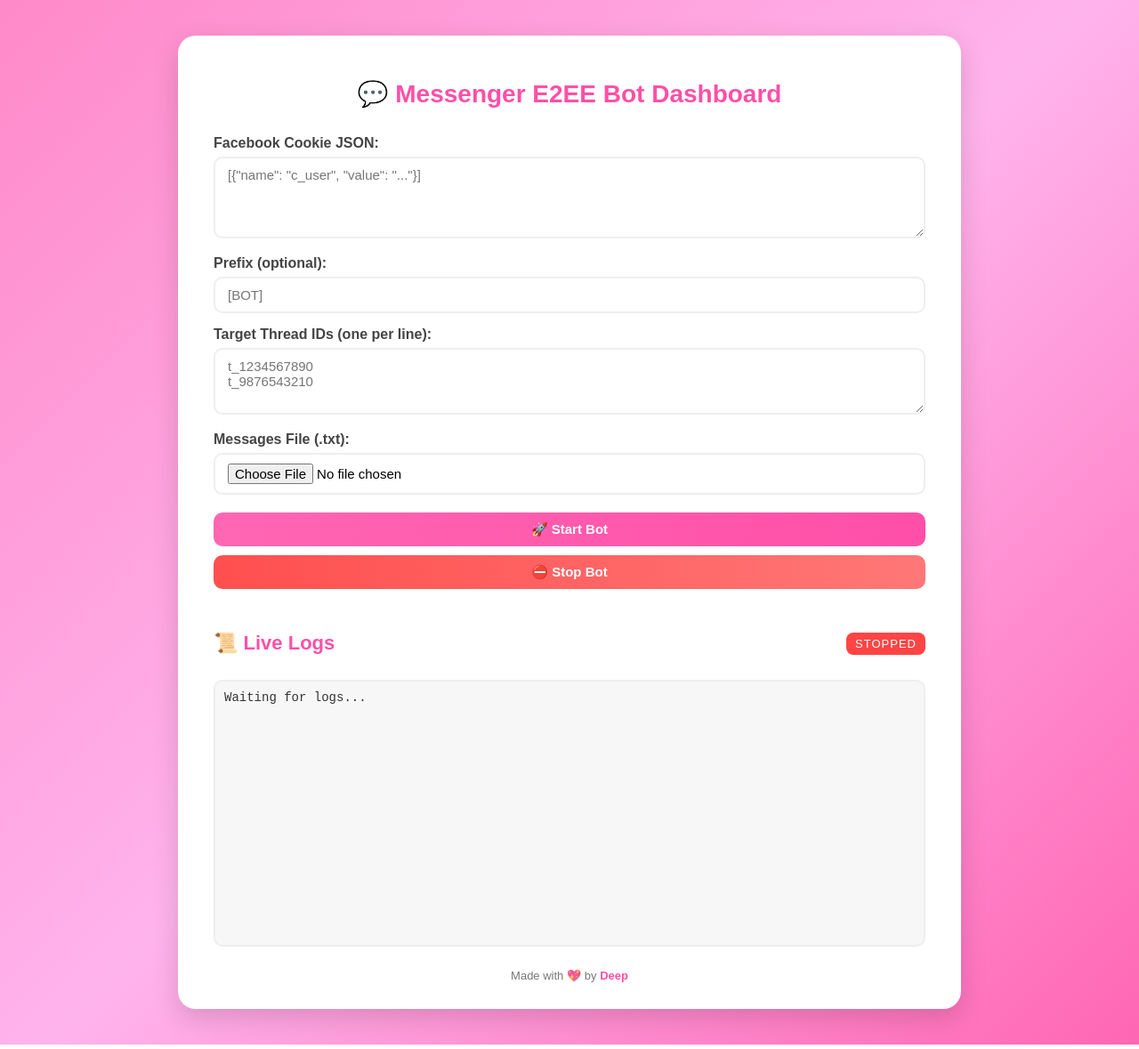
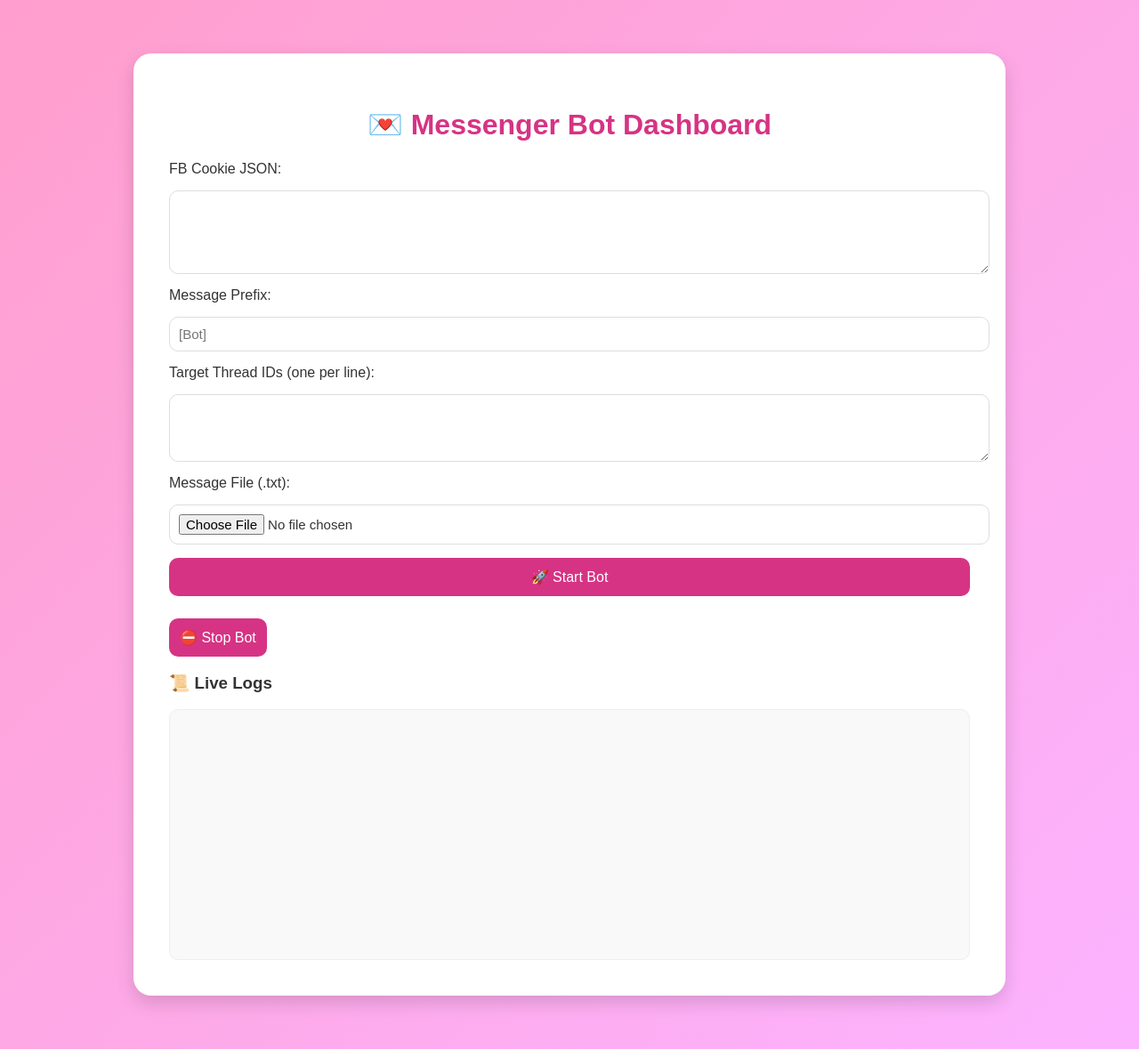
Before and after one commit to 9v1h3r3/TRIPLE-OG, a Flask app: page / in a window 1280 px wide. Shown: the whole page at 89% size. Run offline with Flask 3, Linux system fonts and the light colour scheme; some libraries are stand-ins or nearby versions.

Commit message:
Update index.html

```diff
--- a/templates/index.html
+++ b/templates/index.html
@@ -1,220 +1,115 @@
 <!DOCTYPE html>
 <html lang="en">
 <head>
-  <meta charset="UTF-8" />
-  <meta name="viewport" content="width=device-width, initial-scale=1.0" />
-  <title>Messenger Bot Dashboard</title>
-  <script src="/socket.io/socket.io.js"></script>
-
+  <meta charset="UTF-8">
+  <title>Messenger E2EE Bot Dashboard</title>
+  <script src="https://cdn.socket.io/4.5.4/socket.io.min.js"></script>
   <style>
     body {
+      background: linear-gradient(135deg, #ff9ecd, #fcb3ff);
+      font-family: 'Poppins', sans-serif;
       margin: 0;
-      font-family: "Poppins", sans-serif;
-      background: linear-gradient(135deg, #ff89c9, #ffb3ec, #ff66b3);
-      display: flex;
-      justify-content: center;
-      align-items: flex-start;
-      min-height: 100vh;
-      padding: 40px 10px;
+      padding: 0;
+      color: #333;
     }
-
-    .dashboard {
-      background: #ffffff;
-      width: 100%;
-      max-width: 800px;
+    .container {
+      max-width: 900px;
+      margin: 60px auto;
+      background: white;
       border-radius: 20px;
-      box-shadow: 0 10px 30px rgba(0, 0, 0, 0.15);
-      padding: 30px 40px;
-      animation: fadeIn 0.6s ease;
+      box-shadow: 0 8px 20px rgba(0,0,0,0.15);
+      padding: 40px;
     }
-
-    @keyframes fadeIn {
-      from { opacity: 0; transform: translateY(20px); }
-      to { opacity: 1; transform: translateY(0); }
-    }
-
     h1 {
       text-align: center;
-      color: #ff4fa8;
-      margin-bottom: 30px;
-      font-size: 28px;
+      color: #d63384;
     }
-
-    label {
-      display: block;
-      font-weight: 600;
-      color: #444;
-      margin-top: 15px;
-      margin-bottom: 6px;
+    form {
+      display: flex;
+      flex-direction: column;
+      gap: 15px;
+      margin-bottom: 25px;
     }
-
-    textarea, input, button {
+    textarea, input {
       width: 100%;
-      border: 2px solid #eee;
+      padding: 10px;
       border-radius: 10px;
-      padding: 10px 14px;
+      border: 1px solid #ddd;
       font-size: 15px;
-      font-family: inherit;
-      transition: all 0.2s ease;
-      box-sizing: border-box;
     }
-
-    textarea:focus, input:focus {
-      outline: none;
-      border-color: #ff66b3;
-      box-shadow: 0 0 4px #ff66b3;
+    button {
+      background: #d63384;
+      color: white;
+      border: none;
+      border-radius: 10px;
+      padding: 12px;
+      font-size: 16px;
+      cursor: pointer;
+      transition: 0.2s;
     }
-
-    button {
-      margin-top: 20px;
-      font-weight: 600;
-      background: linear-gradient(90deg, #ff66b3, #ff4fa8);
-      color: white;
-      cursor: pointer;
-      border: none;
-      transition: 0.3s ease;
+    button:hover {
+      background: #c21874;
     }
-
-    button:hover {
-      transform: scale(1.02);
-      box-shadow: 0 0 10px rgba(255, 102, 179, 0.6);
-    }
-
-    #stopBtn {
-      background: linear-gradient(90deg, #ff4f4f, #ff7777);
-      margin-top: 10px;
-    }
-
-    .log-section {
-      margin-top: 30px;
-    }
-
-    .log-header {
-      display: flex;
-      justify-content: space-between;
-      align-items: center;
-      margin-bottom: 10px;
-    }
-
-    .log-header h2 {
-      color: #ff4fa8;
-      font-size: 22px;
-    }
-
-    #status {
-      background: #ccc;
-      color: #fff;
-      padding: 5px 10px;
-      border-radius: 8px;
-      font-size: 13px;
-      text-transform: uppercase;
-      letter-spacing: 1px;
-      transition: background 0.3s;
-    }
-
-    #status.active {
-      background: #00c851;
-    }
-
-    #status.stopped {
-      background: #ff4444;
-    }
-
-    #logs {
-      width: 100%;
-      height: 300px;
-      background: #f7f7f7;
+    .log-box {
+      background: #f9f9f9;
       border-radius: 10px;
-      border: 2px solid #eee;
-      color: #333;
-      font-family: "Courier New", monospace;
-      font-size: 14px;
-      padding: 10px;
+      padding: 15px;
+      height: 250px;
       overflow-y: auto;
+      font-family: monospace;
       white-space: pre-wrap;
-      box-sizing: border-box;
-    }
-
-    footer {
-      text-align: center;
-      margin-top: 25px;
-      font-size: 13px;
-      color: #777;
-    }
-
-    footer span {
-      color: #ff4fa8;
-      font-weight: bold;
+      border: 1px solid #eee;
     }
   </style>
 </head>
-
 <body>
-  <div class="dashboard">
-    <h1>💬 Messenger E2EE Bot Dashboard</h1>
+  <div class="container">
+    <h1>💌 Messenger Bot Dashboard</h1>
 
     <form id="botForm">
-      <label>Facebook Cookie JSON:</label>
-      <textarea id="cookie" name="cookie" rows="4" required placeholder='[{"name": "c_user", "value": "..."}]'></textarea>
+      <label>FB Cookie JSON:</label>
+      <textarea name="cookie" rows="4" required></textarea>
 
-      <label>Prefix (optional):</label>
-      <input type="text" id="prefix" name="prefix" placeholder="[BOT]">
+      <label>Message Prefix:</label>
+      <input type="text" name="prefix" placeholder="[Bot]" required>
 
       <label>Target Thread IDs (one per line):</label>
-      <textarea id="targets" name="targets" rows="3" required placeholder="t_1234567890&#10;t_9876543210"></textarea>
+      <textarea name="targets" rows="3" required></textarea>
 
-      <label>Messages File (.txt):</label>
-      <input type="file" id="messages" name="messages" accept=".txt" required>
+      <label>Message File (.txt):</label>
+      <input type="file" name="messages" accept=".txt" required>
 
       <button type="submit">🚀 Start Bot</button>
     </form>
 
     <button id="stopBtn">⛔ Stop Bot</button>
 
-    <div class="log-section">
-      <div class="log-header">
-        <h2>📜 Live Logs</h2>
-        <div id="status" class="stopped">Stopped</div>
-      </div>
-      <div id="logs">Waiting for logs...</div>
-    </div>
-
-    <footer>
-      Made with 💖 by <span>Deep</span>
-    </footer>
+    <h3>📜 Live Logs</h3>
+    <div class="log-box" id="logBox"></div>
   </div>
 
   <script>
     const socket = io();
-    const logBox = document.getElementById("logs");
-    const form = document.getElementById("botForm");
-    const stopBtn = document.getElementById("stopBtn");
-    const statusBox = document.getElementById("status");
 
-    socket.on("log_update", (msg) => {
+    socket.on("log_update", msg => {
+      const logBox = document.getElementById("logBox");
       logBox.textContent += msg + "\n";
       logBox.scrollTop = logBox.scrollHeight;
     });
 
-    form.addEventListener("submit", async (e) => {
+    document.getElementById("botForm").onsubmit = async e => {
       e.preventDefault();
-      statusBox.textContent = "Running";
-      statusBox.className = "active";
-      const formData = new FormData(form);
+      const formData = new FormData(e.target);
       const res = await fetch("/start", { method: "POST", body: formData });
       const text = await res.text();
-      logBox.textContent += `\n[SERVER] ${text}\n`;
-      logBox.scrollTop = logBox.scrollHeight;
-    });
+      alert(text);
+    };
 
-    stopBtn.addEventListener("click", async () => {
-      statusBox.textContent = "Stopping...";
-      statusBox.className = "stopped";
+    document.getElementById("stopBtn").onclick = async () => {
       const res = await fetch("/stop", { method: "POST" });
       const text = await res.text();
-      logBox.textContent += `\n[SERVER] ${text}\n`;
-      logBox.scrollTop = logBox.scrollHeight;
-    });
+      alert(text);
+    };
   </script>
 </body>
 </html>
```
